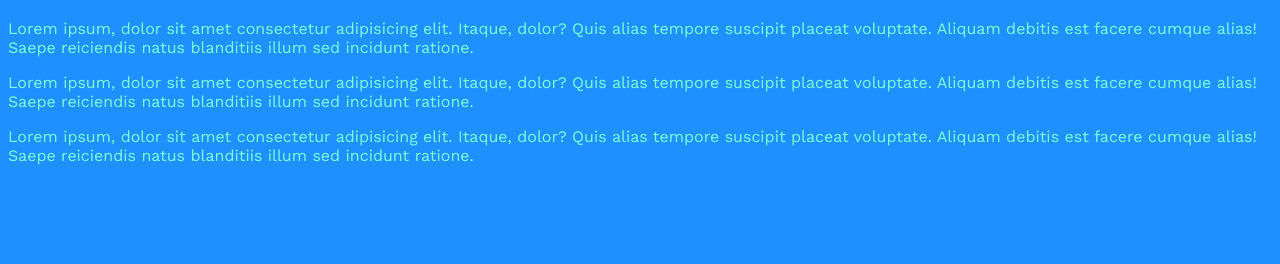
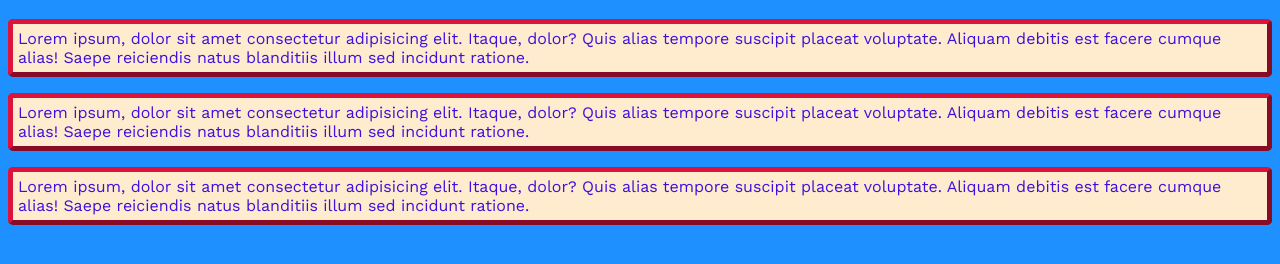
Before and after one commit to mylesazriel/learning-webdev, a plain HTML site: page project/index.html in a window 1280 px wide. Shown: the part 62-326 px from the top of the page. Drawn offline with nearby package versions, Linux system fonts and the light colour scheme.

Commit message:
CSS - borders and backgrounds
quick learn before work

```diff
--- a/project/css/style.css
+++ b/project/css/style.css
@@ -9,5 +9,14 @@ body{
 }
 
 .text{
-    color:aquamarine
+    color: rgb(61, 16, 221);
 }
+
+p{
+    border-style:outset;
+    border-width: 5px;
+    border-color: crimson;
+    border-radius: 5px;
+    padding: 5px;
+    background-color: blanchedalmond;
+}
```
